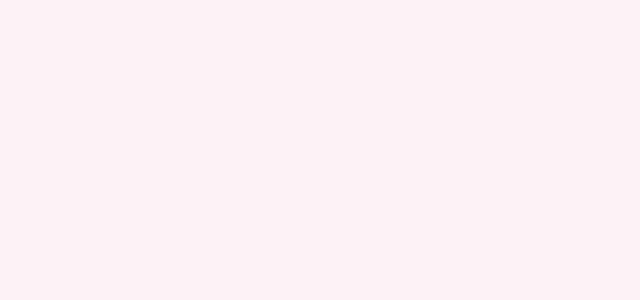
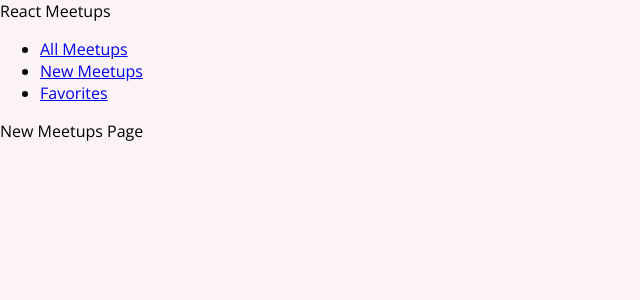
Before and after one commit to windyScripts/react-meetup, a React (Create React App) app: page /new-meetup in a window 1280 px wide. Shown: the top 300 px of the page, without its empty margins (0-640 px from the left). Built offline with nearby package versions, Linux system fonts and the light colour scheme.

Commit message:
Basic routing implemented

```diff
--- a/package.json
+++ b/package.json
@@ -8,6 +8,7 @@
     "@testing-library/user-event": "^13.5.0",
     "react": "^18.2.0",
     "react-dom": "^18.2.0",
+    "react-router-dom": "^5.3.4",
     "react-scripts": "5.0.1",
     "web-vitals": "^2.1.4"
   },
--- a/src/App.js
+++ b/src/App.js
@@ -1,5 +1,27 @@
+import { Route, Switch } from "react-router-dom/cjs/react-router-dom.min";
+
+import AllMeetupsPage from "./pages/AllMeetups";
+import NewMeetupsPage from "./pages/NewMeetup";
+import FavoritesPage from "./pages/Favorites";
+import MainNavigation from "./components/layout/MainNavigation";
+
 function App() {
-  return <div></div>;
+  return (
+    <div>
+      <MainNavigation/>
+      <Switch>
+        <Route path="/new-meetup">
+          <NewMeetupsPage />
+        </Route>
+        <Route path="/favorites">
+          <FavoritesPage />
+        </Route>
+        <Route path="/" exact>
+          <AllMeetupsPage />
+        </Route>
+      </Switch>
+    </div>
+  );
 }
 
 export default App;
--- /dev/null
+++ b/src/components/layout/MainNavigation.js
@@ -0,0 +1,24 @@
+import { Link } from 'react-router-dom'
+
+function MainNavigation() {
+  return (
+    <header>
+      <div>React Meetups</div>
+      <nav>
+        <ul>
+        <li>
+            <Link to='/'>All Meetups</Link>
+          </li>
+          <li>
+            <Link to='/new-meetup'>New Meetups</Link>
+          </li>
+          <li>
+            <Link to='/favorites'>Favorites</Link>
+          </li>
+        </ul>
+      </nav>
+    </header>
+  );
+}
+
+export default MainNavigation;
--- a/src/index.js
+++ b/src/index.js
@@ -1,7 +1,8 @@
 import React from 'react';
 import ReactDOM from 'react-dom';
+import { BrowserRouter} from 'react-router-dom';
 
 import './index.css';
 import App from './App';
 
-ReactDOM.render(<App />, document.getElementById('root'));
+ReactDOM.render(<BrowserRouter><App /></BrowserRouter>, document.getElementById('root'));
--- /dev/null
+++ b/src/pages/AllMeetups.js
@@ -0,0 +1,5 @@
+function AllMeetupsPage() {
+    return <div>All Meetups Page</div>;
+}
+
+export default AllMeetupsPage;
--- /dev/null
+++ b/src/pages/Favorites.js
@@ -0,0 +1,5 @@
+function FavoritesPage() {
+    return <div>Favorites Page</div>;
+}
+
+export default FavoritesPage;
--- /dev/null
+++ b/src/pages/NewMeetup.js
@@ -0,0 +1,5 @@
+function NewMeetupsPage() {
+    return <div>New Meetups Page</div>;
+}
+
+export default NewMeetupsPage;
```
Also changed, not shown: 1 other file (tests, documents, lock files or other folders).
